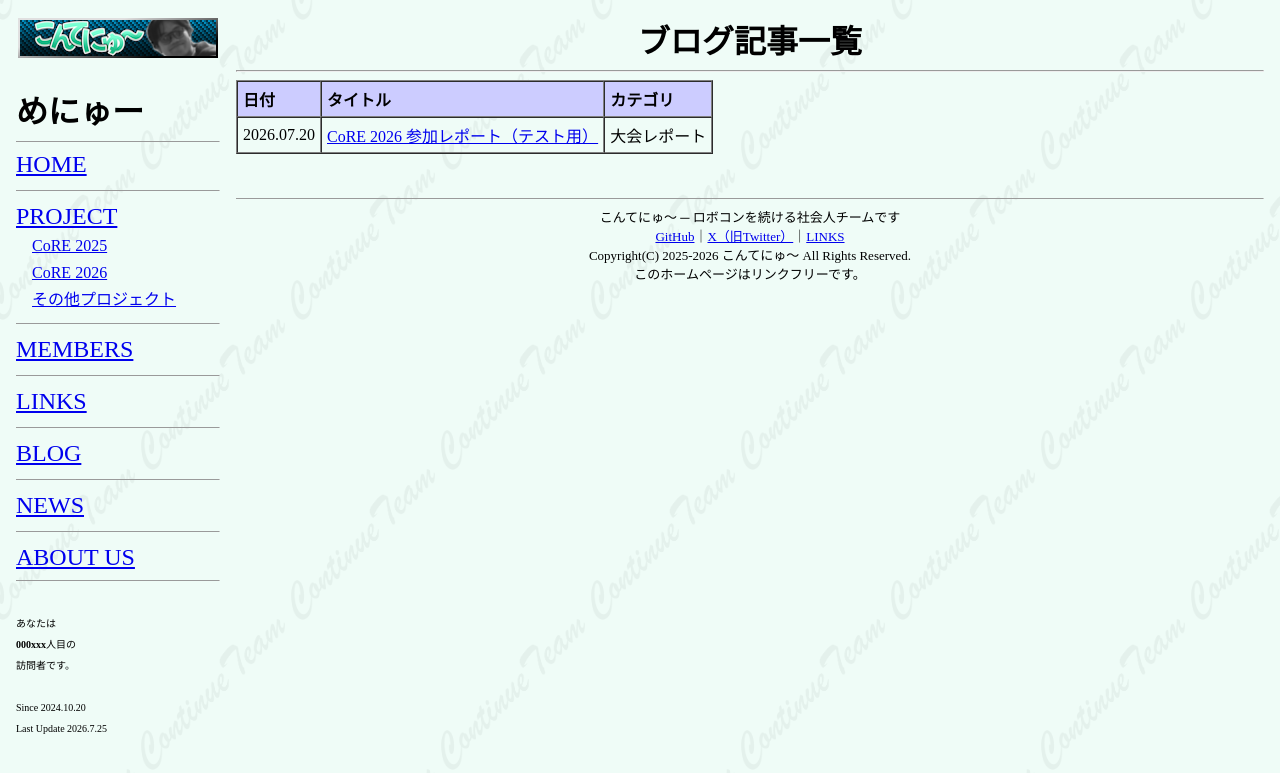
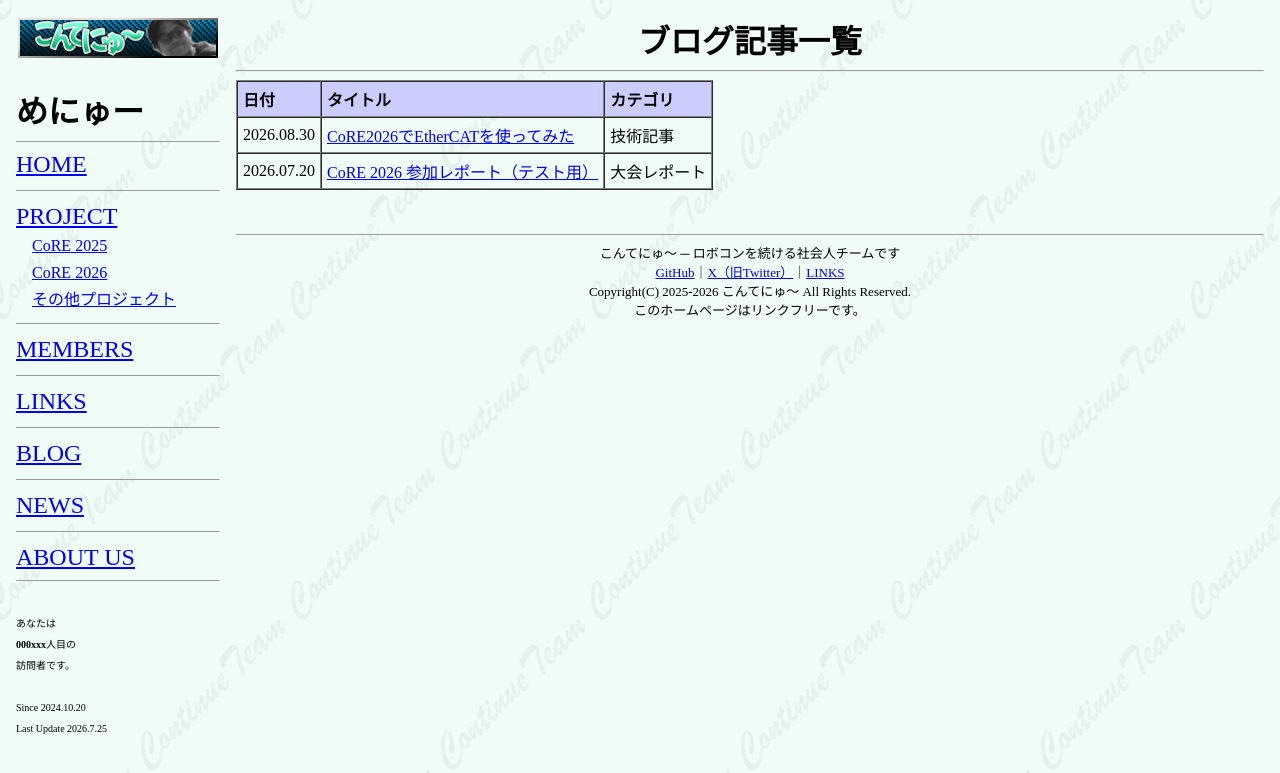
Before and after one commit to team-continue/team-continue.github.io, a Jekyll site: the page built from blog/index.html, in a window 1280 px wide. Shown: the top 773 px of the page. Built offline with Jekyll 4.4.1, drawn with Linux system fonts in a browser that asks for light colours; part of the change alters nothing that is shown.

Commit message:
Reapply "Merge pull request #20 from team-continue/feature/hardware"
This reverts commit ecbc3b77fb2c477aa99eabac7a3acef718c94254.

```diff
--- /dev/null
+++ b/_blog/core2026-ethercat.md
@@ -0,0 +1,71 @@
+---
+title: "CoRE2026でEtherCATを使ってみた"
+date: 2026-08-30
+description: "CoRE2026のロボットにEtherCATを載せました．実装してわかったロマンと，ロボコンで運用するつらさを紹介します．"
+category: "技術記事"
+authors:
+  - "pizac"
+---
+## はじめに
+
+こんにちは，こんてにゅ～回路班のpizacです．
+
+CoRE2026では，制御PCと上部基板の通信にEtherCATを使っています．工場で使われる産業用ネットワークをロボコンの機体に載せたらかっこいいのでは？という，かなりロマン寄りの構成です．
+
+先に結論を書くと，動きました．ただし，ロボコン向けかと聞かれると，おすすめはしません．今回はその話を書きます．
+
+## 構成
+
+![CoRE2026のEtherCAT構成](/imgs/core2026-ethercat-architecture.svg)
+
+制御PCではROS 2が動いています．PC側はSOEMを使ったEtherCATマスタ，上部基板はAX58100とTeensy 4.1を使ったEtherCATスレーブです．Teensy側にはSOESを載せ，AX58100とはSPIで通信します．
+
+EtherCATにつながっているスレーブは上部基板の1台だけです．上部Teensyから先はCAN，シリアル，PWMでモーターやサーボへ分配します．つまり，現状はかなり豪華なPC・マイコン間通信です．
+
+## sudoとros2 launchの相性が悪い
+
+SOEMはraw Ethernetを扱うため，実行にネットワーク関係の権限が必要です．最初はROS 2ノードから直接動かそうとしましたが，`sudo`と`ros2 launch`の相性が絶望的に悪いです．環境設定やパスの扱いが面倒になり，起動するだけでつらくなりました．
+
+そこで，EtherCATを触る部分だけを`core_hardware_daemon`として分離しました．デーモンを必要な権限で常駐させ，ROS 2ノードは一般ユーザーで起動します．両者はUnixドメインソケットで通信します．
+
+かっこよく言えば権限分離ですが，実際の理由は「sudoでros2 launchしたくない」です．
+
+## PDOが変なことになった
+
+モーター指令や状態はPDO（Process Data Object）に詰めて送受信します．本来なら必要なデータに合わせてESIとPDO mappingを直せばよいのですが，開発途中からなぜかESIを変更できなくなりました．
+
+仕方がないので，現在は既存のPDOをそのまま使い，PC側とTeensy側でデータの意味を読み替えています．例えば，トルク用領域の先頭8 Bを無線データ7 Bとチーム色1 Bとして扱っています．その代わり，論理ID 0～3のトルク値は使えません．
+
+あまりきれいな実装ではありませんが，動いているESIを触って全部動かなくなるよりはマシです．将来直したい気持ちはあります．気持ちは．
+
+## 暴走したのでウォッチドッグを入れた
+
+無限回転モーターを回しているときに，一度通信まわりで暴走させてしまいました．EtherCATを使えば勝手に安全になるわけではありません．指令が更新されなくなったときに，最後の指令が残り続けると普通に危険です．
+
+そこで，PC側とTeensy側の両方にウォッチドッグを入れました．
+
+- ROS 2からの指令が1秒途絶えたら，デーモンが指令を無効化する
+- WKC不足や受信失敗が続いたら，EtherCATを閉じて再接続する
+- TeensyがPDOを500 ms受信できなければ，ハードウェアを無効化する
+
+ウォッチドッグは最初から入れましょう．モーターが暴れてから入れるものではありません．
+
+## EtherCATはロボコン向きか
+
+EtherCATにはロマンがあります．LANケーブルから周期通信でモーター指令が流れ，AX58100が動き，OP状態に入るところを見るとかなりうれしいです．産業用ネットワークを一通り触れる教材としても面白いです．
+
+一方で，実際にロボコンで使うと次の部分がつらいです．
+
+- 専用ICや周辺回路が必要で，普通のCANやUSBよりコストがかかる
+- ESI，SOEM，SOES，PDOなど，実装するものが多い
+- 権限やデーモンを含めた起動・運用が面倒
+- 不具合が通信，設定，EEPROM，配線のどこにあるのか分かりにくい
+- 今回はスレーブが1台なので，EtherCATの強みをあまり生かせていない
+
+限られた期間で確実にロボットを動かすことが目的なら，もっと単純な通信を選んだ方がよいと思います．EtherCATは高性能ですが，性能を生かす前に人間が倒れます．
+
+## おわりに
+
+CoRE2026では，SOEM，SOES，AX58100，Teensy 4.1をつなぎ，ROS 2からモーターを動かすところまで実装できました．実装は[team-continue/core2026](https://github.com/team-continue/core2026)で公開しています．
+
+EtherCATはロマンがあります．運用，実装，コストには難があります．ロボコン向きではありません．でも，一度くらいロボットに載せてみたくなる気持ちは分かります．今回は載せました．
--- a/_data/members.yml
+++ b/_data/members.yml
@@ -73,7 +73,9 @@
   links:
     - label: "X"
       url: "https://x.com/pizac__"
-  articles: []
+  articles:
+    - title: "CoRE2026でEtherCATを使ってみた"
+      url: "/blog/core2026-ethercat/"
 
 - name: "きゅりあす"
   role: "制御班長、会計"
```
Also changed, not shown: imgs/core2026-ethercat-architecture.svg (added).
